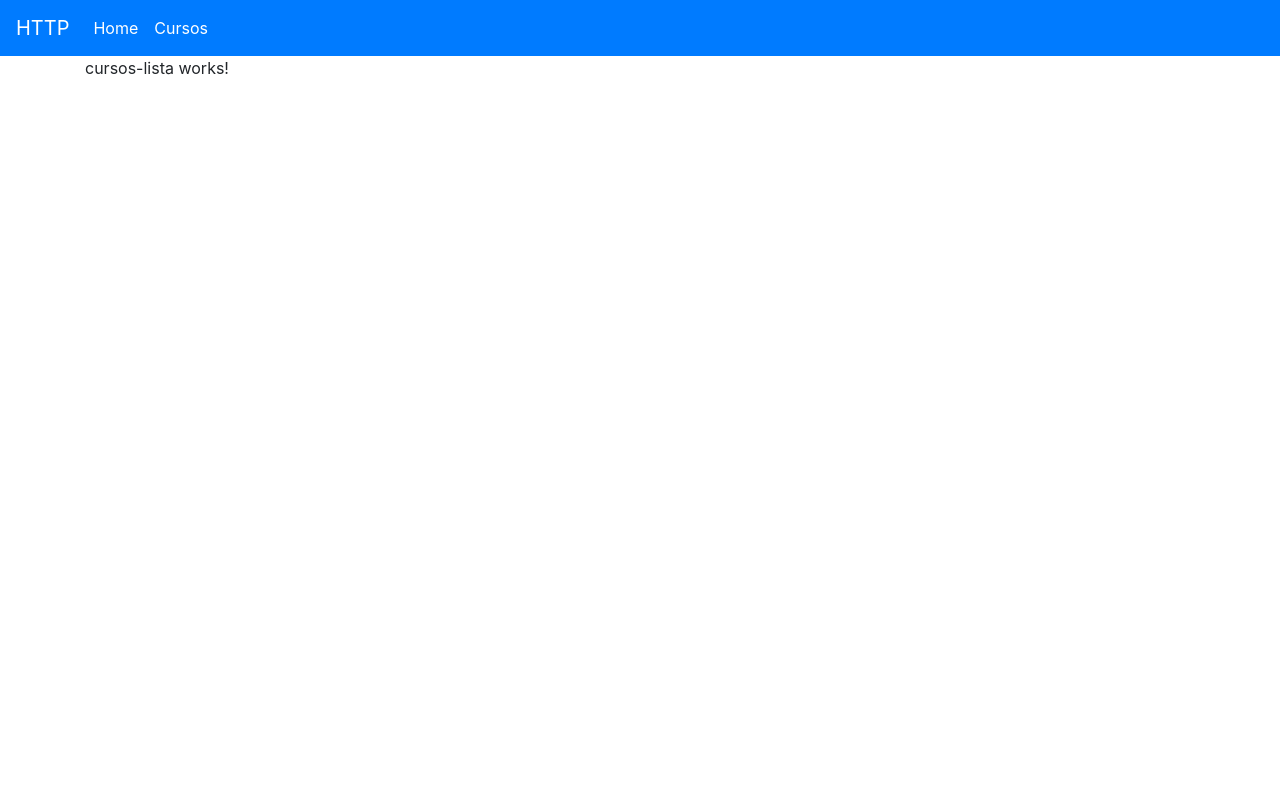
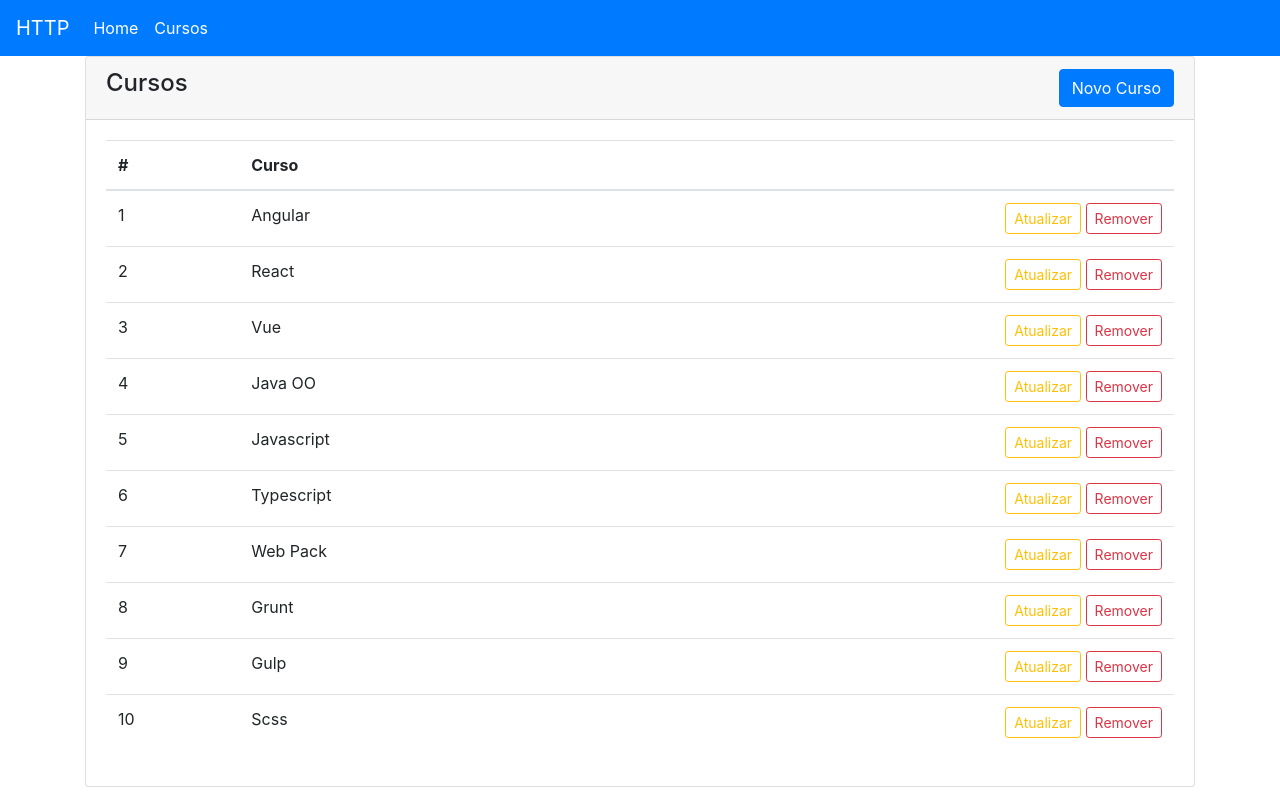
Before and after one commit to alexandrenilton/angular_training, an Angular app in the folder requests-http/: page /cursos in a window 1280 px wide. Built offline with nearby package versions, Linux system fonts and the light colour scheme; data requests are answered from the project's data file.

Commit message:
Add cursos list and create the service Cursos

```diff
--- a/requests-http/src/app/app.module.ts
+++ b/requests-http/src/app/app.module.ts
@@ -3,6 +3,7 @@
 
 import { AppRoutingModule } from './app-routing.module';
 import { AppComponent } from './app.component';
+import { HttpClientModule } from '@angular/common/http';
 
 @NgModule({
   declarations: [
@@ -10,7 +11,8 @@
   ],
   imports: [
     BrowserModule,
-    AppRoutingModule
+    AppRoutingModule,
+    HttpClientModule
   ],
   providers: [],
   bootstrap: [AppComponent]
--- /dev/null
+++ b/requests-http/src/app/cursos/curso.ts
@@ -0,0 +1,4 @@
+export interface Curso {
+  id: number;
+  nome: string;
+}
--- a/requests-http/src/app/cursos/cursos-lista/cursos-lista.component.html
+++ b/requests-http/src/app/cursos/cursos-lista/cursos-lista.component.html
@@ -1 +1,39 @@
-<p>cursos-lista works!</p>
+<div class="card">
+  <div class="card-header">
+    <div class="float-left">
+      <h4>Cursos</h4>
+    </div>
+    <div class="float-right">
+      <button type="button" class="btn btn-primary" [routerLink]="['novo']">Novo Curso</button>
+    </div>
+  </div>
+
+  <div class="card-body">
+    <table class="table table-hover">
+      <thead>
+        <tr>
+          <th>#</th>
+          <th>Curso</th>
+          <th></th>
+        </tr>
+      </thead>
+      <tbody>
+        <tr *ngFor="let curso of cursos">
+          <td>{{ curso.id }}</td>
+          <td>{{ curso.nome }}</td>
+          <td>
+            <span class="float-right">
+              <button class="btn btn-outline-warning mb-01 btn-sm">
+                Atualizar
+              </button>
+
+              <button class="btn btn-outline-danger mb-01 btn-sm">
+                Remover
+              </button>
+            </span>
+          </td>
+        </tr>
+      </tbody>
+    </table>
+  </div>
+</div>
--- a/requests-http/src/app/cursos/cursos-lista/cursos-lista.component.ts
+++ b/requests-http/src/app/cursos/cursos-lista/cursos-lista.component.ts
@@ -1,15 +1,22 @@
+import { CursosService } from './../cursos.service';
 import { Component, OnInit } from '@angular/core';
+import { Curso } from '../curso';
 
 @Component({
   selector: 'app-cursos-lista',
   templateUrl: './cursos-lista.component.html',
-  styleUrls: ['./cursos-lista.component.scss']
+  styleUrls: ['./cursos-lista.component.scss'],
+  preserveWhitespaces: true
 })
 export class CursosListaComponent implements OnInit {
 
-  constructor() { }
+  cursos: Curso[];
+
+  constructor(private service: CursosService) { }
 
   ngOnInit() {
+    this.service.list()
+      .subscribe(dados => this.cursos = dados);
   }
 
 }
--- /dev/null
+++ b/requests-http/src/app/cursos/cursos.service.ts
@@ -0,0 +1,25 @@
+import { Curso } from './curso';
+import { Injectable } from '@angular/core';
+import { HttpClient } from '@angular/common/http';
+import { tap } from 'rxjs/operators';
+
+
+@Injectable({
+  providedIn: 'root'
+})
+export class CursosService {
+
+  private readonly API = 'http://localhost:3000/cursos';
+
+  constructor(
+    private http: HttpClient
+  ) { }
+
+  list() {
+    return this.http.get<Curso[]>(this.API)
+      .pipe(
+        tap(console.log)
+      );
+  }
+
+}
```
